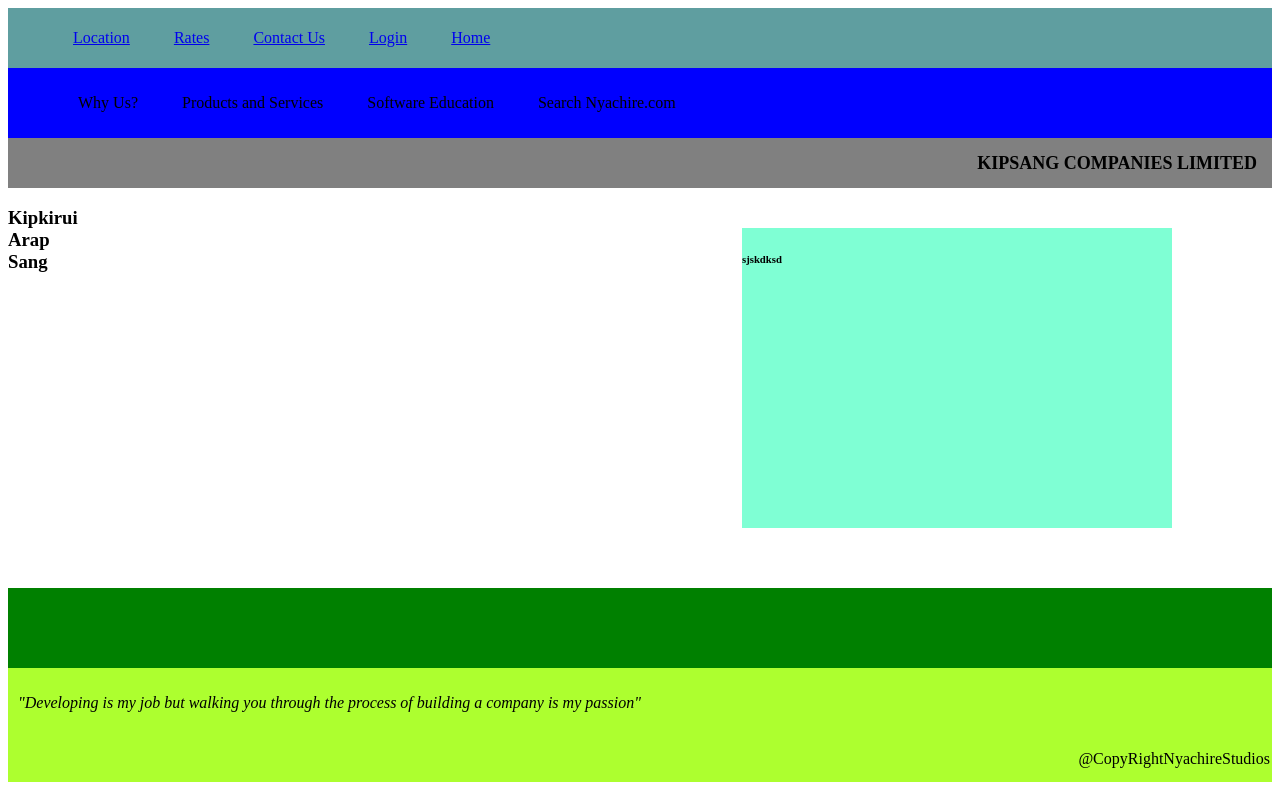
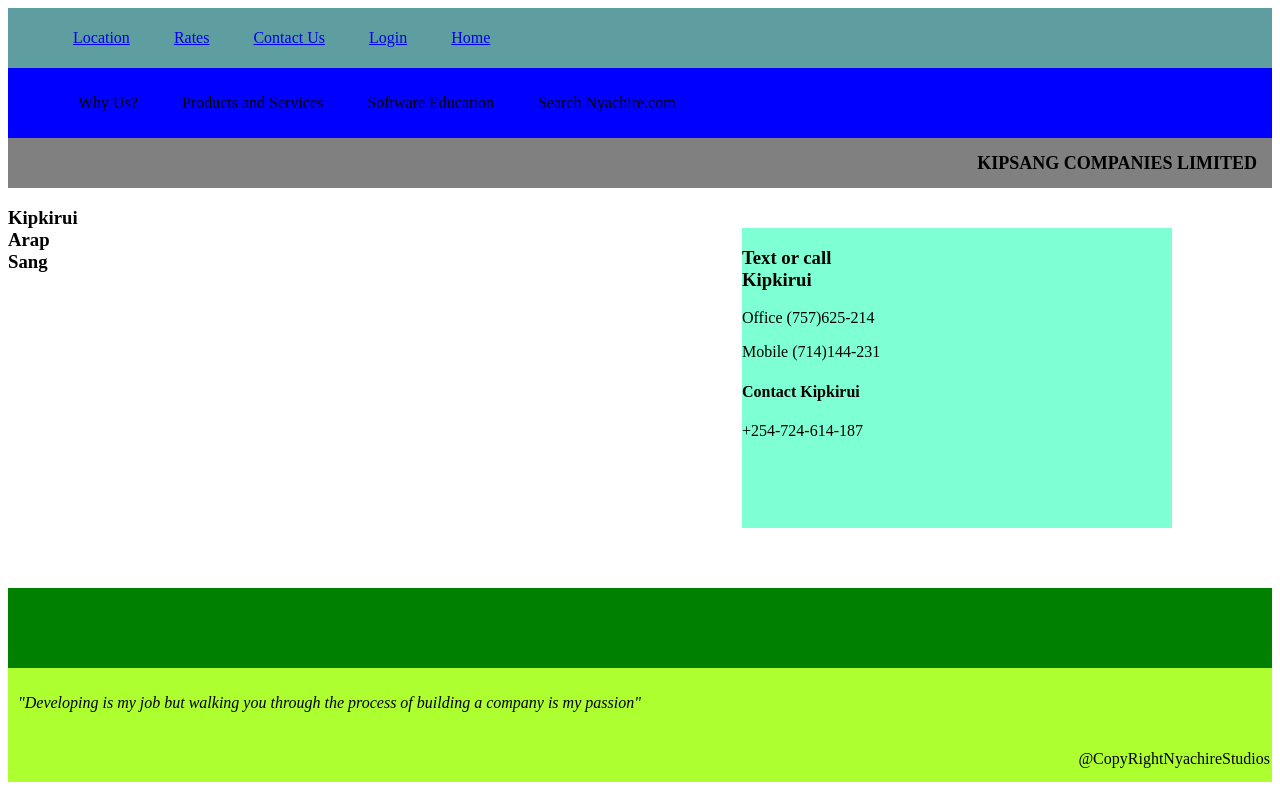
Before and after one commit to kipkirui63/myportfolio, a plain HTML site: page home.html in a window 1280 px wide. Drawn offline with Linux system fonts and the light colour scheme.

Commit message:
I added contacts

```diff
--- a/home.html
+++ b/home.html
@@ -35,7 +35,11 @@
         <h3><b>K</b>ipkirui<br><b>A</b>rap<br> <b>S</b>ang</h3>
     </div>
     <div class="column-profile2">
-        <h6> sjskdksd </h6>
+        <h3> <strong>Text or call <br>Kipkirui</strong></h3>
+        <p>Office (757)625-214</p>
+        <p>Mobile (714)144-231</p>
+        <h4><strong>Contact Kipkirui</strong></h4>
+        <p>+254-724-614-187</p>
     </div>
 </div>
     <div id="contact">
```
